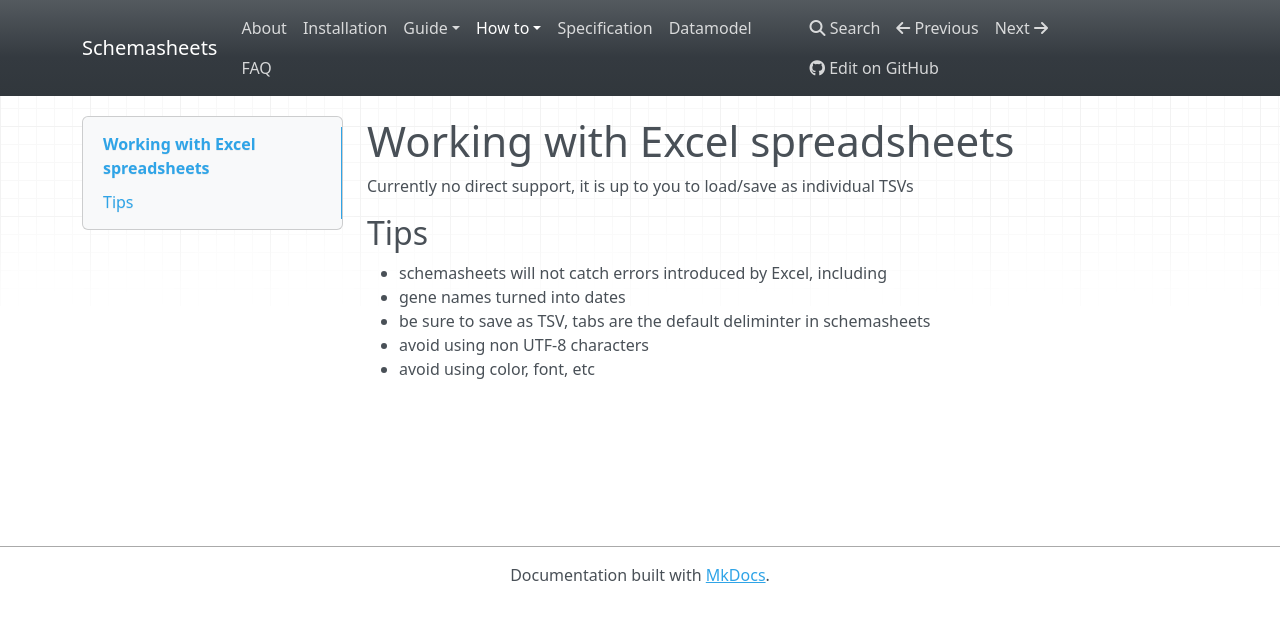
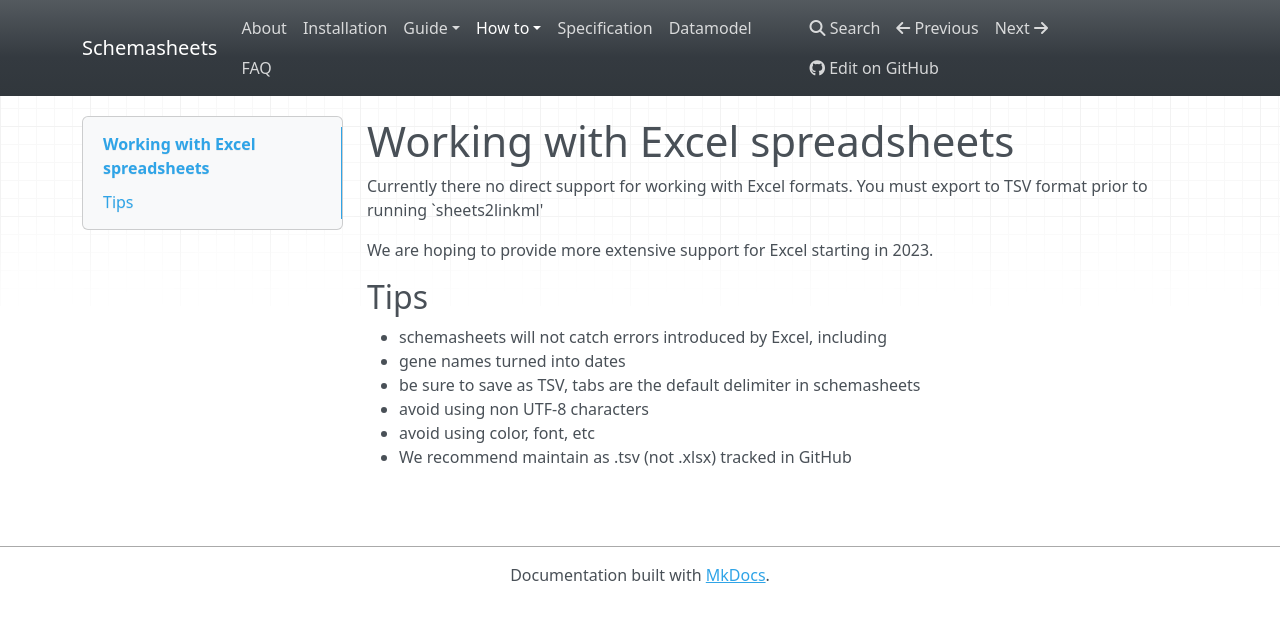
Before and after one commit to linkml/schemasheets, an MkDocs documentation site: the page built from docs/howto/excel.md, in a window 1280 px wide. Shown: the top 622 px of the page. Built offline with MkDocs 1.6.1, drawn with Linux system fonts in a browser that asks for light colours; nearby versions of some CDN libraries.

```diff
--- a/docs/howto/excel.md
+++ b/docs/howto/excel.md
@@ -1,11 +1,15 @@
 # Working with Excel spreadsheets
 
-Currently no direct support, it is up to you to load/save as individual TSVs
+Currently there no direct support for working with Excel formats.
+You must export to TSV format prior to running `sheets2linkml'
+
+We are hoping to provide more extensive support for Excel starting in 2023.
 
 ## Tips
 
 - schemasheets will not catch errors introduced by Excel, including
    - gene names turned into dates
-- be sure to save as TSV, tabs are the default deliminter in schemasheets
+- be sure to save as TSV, tabs are the default delimiter in schemasheets
 - avoid using non UTF-8 characters
 - avoid using color, font, etc
+- We recommend maintain as .tsv (not .xlsx) tracked in GitHub
```
Also changed, not shown: docs/howto/data-dictionaries.md (+43 -0 lines), docs/howto/google-sheets.md (+3 -1 lines), 1 other file.
